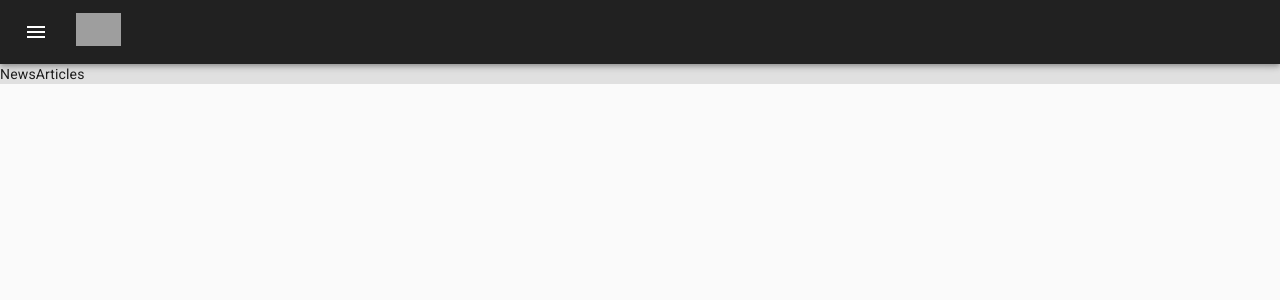
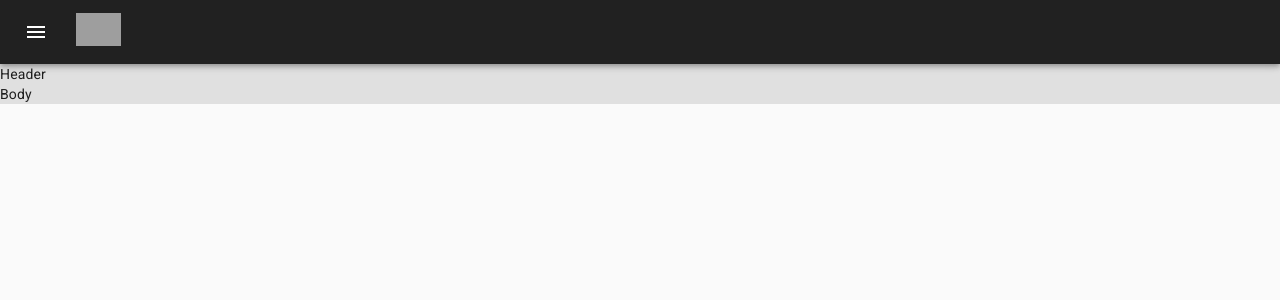
Before and after one commit to ramsingh10497/NBA-News-App, a React (Create React App) app: page /articles/1 in a window 1280 px wide. Shown: the top 300 px of the page. Built offline with nearby package versions, Linux system fonts and the light colour scheme; data requests are answered from the project's data file; grey boxes are pictures that could not be loaded.

Commit message:
ArticlesList

```diff
--- /dev/null
+++ b/src/components/Articles/News/Post/Body.jsx
@@ -0,0 +1,11 @@
+import React from 'react'
+
+const Body = () => {
+    return (
+        <div>
+            Body
+        </div>
+    )
+}
+
+export default Body
--- /dev/null
+++ b/src/components/Articles/News/Post/Header.jsx
@@ -0,0 +1,12 @@
+import React from 'react'
+
+const Header = (props) => {
+    console.log(props);
+    return (
+        <div>
+            Header
+        </div>
+    )
+}
+
+export default Header
--- a/src/components/Articles/News/Post/NewsArticles.jsx
+++ b/src/components/Articles/News/Post/NewsArticles.jsx
@@ -1,30 +1,45 @@
 import React from 'react';
 import axios from 'axios';
 import styles from '../../NewsArticles.css';
+import Header from './Header';
+import Body from './Body';
 
 
 const NewsArticles = (props) => {
     const [articles, setArticles] = React.useState([]);
     const [team, setTeam] = React.useState([]);
+
+
+
     const request = () => {
 
         axios.get(`http://localhost:8000/articles?id=${props.match.params.id}`)
             .then(res => {
+
                 setArticles(...res.data)
+                let temp = res.data[0];
+
+
+                axios.get(`http://localhost:8000/teams?id=${temp.team}`)
+                    .then(res => {
+
+                        setTeam(...res.data)
+                    })
             })
-
-        axios.get(`http://localhost:8000/teams?id=${articles.team}`)
-        .then(res => setTeam(res.data))
     }
 
     React.useEffect(() => {
         request()
     }, [])
 
-
     return (
         <div>
-            NewsArticles
+            <Header
+                teamdata={team}
+                date={articles.date}
+                author={articles.author}
+            />
+            <Body />
         </div>
     )
 }
```
